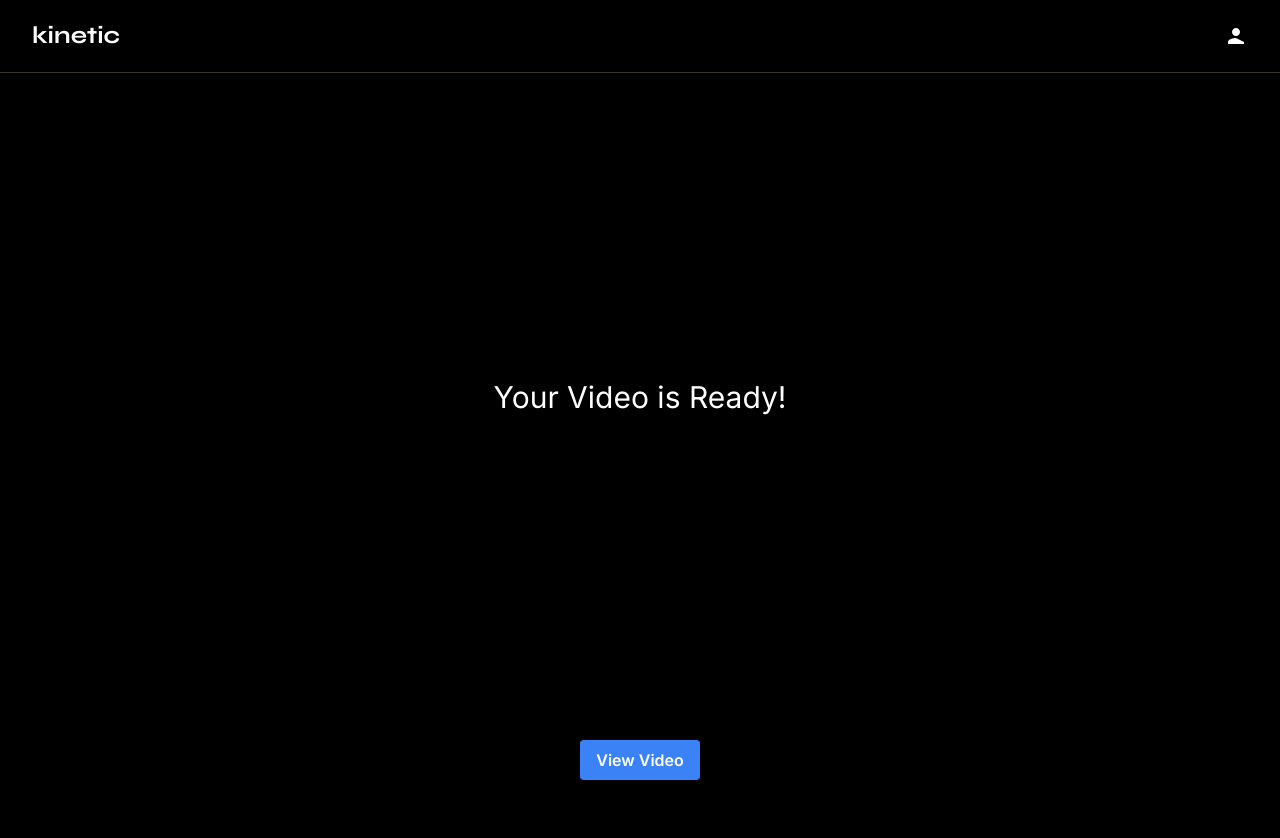
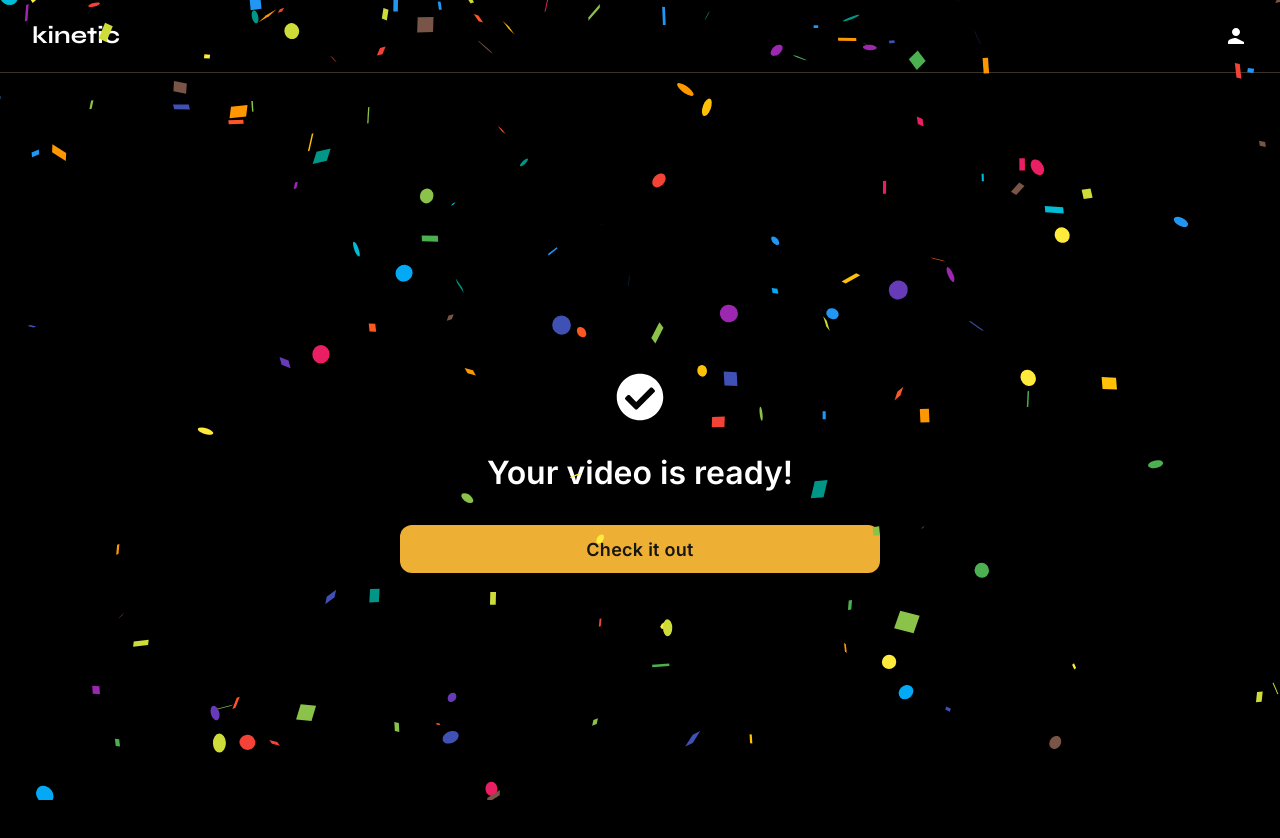
Before and after one commit to motino101/kineticwebsite, a Next.js app: page /video-showcase in a window 1280 px wide. Shown: the top 838 px of the page. Before the commit the page ends 800 px from the top, so only its background shows below. Built offline with nearby package versions, Linux system fonts and the light colour scheme.

Commit message:
ui polishes

```diff
--- a/package.json
+++ b/package.json
@@ -15,6 +15,7 @@
     "next": "15.1.6",
     "next-themes": "^0.4.4",
     "react": "^19.0.0",
+    "react-confetti": "^6.3.0",
     "react-dom": "^19.0.0",
     "react-icons": "^5.5.0"
   },
--- a/src/app/components/CreateVideoTitle.tsx
+++ /dev/null
@@ -1,11 +0,0 @@
-import React from 'react';
-
-const CreateVideoTitle: React.FC = () => {
-  return (
-    <div className="flex flex-wrap justify-between gap-3 p-4">
-      <p className="text-white tracking-light text-[32px] font-bold leading-tight min-w-72">Create Video</p>
-    </div>
-  );
-};
-
-export default CreateVideoTitle;
--- a/src/app/create-video/page.tsx
+++ b/src/app/create-video/page.tsx
@@ -75,7 +75,7 @@ const CreateVideo = () => {
 
           <div className="px-40 flex flex-1 justify-center py-5">
             <div className="layout-content-container flex flex-col w-[512px] max-w-[512px] py-5 max-w-[960px] flex-1">
-            <CreateVideoTitle />
+            <CreateVideoTitle title="Create Video" />
               <div className="flex flex-col gap-3 p-4">
                 <StepIndicator stepNumber={2} stepTitle="Choose Storyline" />
                 <ProgressBar progress={33} />
--- a/src/app/loading/page.tsx
+++ b/src/app/loading/page.tsx
@@ -35,11 +35,11 @@ const LoadingPage: React.FC = () => {
       <Header />
       <div className="flex flex-1 flex-col items-center justify-center bg-black text-white">
         <div className="flex flex-col items-center justify-center">
-          <h2 className="text-white tracking-light text-[28px] font-bold leading-tight px-4 text-center pb-3 pt-5">Your video is being created</h2>
+          {/* <h2 className="text-white tracking-light text-[28px] font-bold leading-tight px-4 text-center pb-3 pt-5">Your video is being created</h2> */}
           <div className="flex flex-col gap-3 p-4">
             <div className="flex gap-6 justify-between">
-              <p className="text-white text-base font-medium leading-normal">Video creation in progress</p>
-              <p className="text-white text-sm font-normal leading-normal">{progress}%</p>
+              <p className="text-white text-base font-medium b-roll-text leading-normal">Video creation in progress</p>
+              <p className="text-white text-sm font-normal b-roll-text leading-normal">{progress}%</p>
             </div>
             <div className="rounded bg-[#544b3b] w-full">
               <div className="h-2 rounded bg-white" style={{ width: `${progress}%`, transition: 'width 0.3s' }}></div>
--- a/src/app/step-three/page.tsx
+++ b/src/app/step-three/page.tsx
@@ -56,7 +56,7 @@ const StepThree = () => {
 
           <div className="px-40 flex flex-1 justify-center py-5">
             <div className="layout-content-container flex flex-col w-[512px] max-w-[512px] py-5 max-w-[960px] flex-1">
-            <CreateVideoTitle />
+            <CreateVideoTitle title="Create Video" />
               <div className="flex flex-col gap-3 p-4">
                 <StepIndicator stepNumber={3} stepTitle="Select music" />
                 <ProgressBar progress={75} />
--- a/src/app/upload-footage/page.tsx
+++ b/src/app/upload-footage/page.tsx
@@ -48,7 +48,7 @@ const UploadFootage: React.FC = () => {
 
           <div className="px-40 flex flex-1 justify-center py-5">
             <div className="layout-content-container flex flex-col w-[512px] max-w-[512px] py-5 max-w-[960px] flex-1">
-            <CreateVideoTitle />
+            <CreateVideoTitle title="Create Video" />
               <div className="flex flex-col gap-3 p-4">
                 <StepIndicator stepNumber={1} stepTitle="Upload Footage" />
                 <ProgressBar progress={33} />
--- a/src/app/video-showcase/page.tsx
+++ b/src/app/video-showcase/page.tsx
@@ -1,25 +1,37 @@
-"use client";
-
+"use client"
 import React from 'react';
+import { useState } from 'react';
 import Header from '../components/Header';
 import { useRouter } from 'next/navigation';
+import { CreateVideoTitle } from '../../components/CreateVideoHeader';
+import Confetti from 'react-confetti';
+import { FaCheckCircle } from 'react-icons/fa';
 
-const VideoShowcase: React.FC = () => {
+const VideoShowcase = () => {
   const router = useRouter();
+  const [windowDimensions, setWindowDimensions] = useState({ width: window.innerWidth, height: window.innerHeight });
+
+  const handleContinue = () => {
+    router.push('/captions');
+  };
 
   return (
-    <div className="min-h-screen flex flex-col">
+    <div className="flex flex-col items-center justify-center">
       <Header />
-      <div className="flex-1 flex items-center justify-center">
-        <h1 className="text-white text-3xl">Your Video is Ready!</h1>
-      </div>
-      <div className="flex justify-center py-5">
-        <button
-          onClick={() => router.push('/captions')}
-          className="bg-blue-500 hover:bg-blue-700 text-white font-bold py-2 px-4 rounded"
-        >
-          View Video
-        </button>
+      <Confetti width={windowDimensions.width} height={windowDimensions.height} />
+      <div className="min-h-screen flex items-center justify-center">
+        <div className="layout-content-container flex flex-col w-[512px] max-w-[512px] py-5 max-w-[960px] flex-1 items-center justify-center">
+          <FaCheckCircle className="text-white text-5xl mb-4" />
+          <CreateVideoTitle title="Your video is ready!" />
+          <div className="flex justify-center mt-4 w-full">
+            <button
+              onClick={handleContinue}
+              className="flex w-full max-w-[480px] cursor-pointer items-center justify-center overflow-hidden rounded-xl h-12 px-6 bg-[#edaf34] text-[#181611] text-lg font-bold leading-normal tracking-[0.015em]"
+            >
+              Check it out
+            </button>
+          </div>
+        </div>
       </div>
     </div>
   );
--- a/src/components/CreateVideoHeader.tsx
+++ b/src/components/CreateVideoHeader.tsx
@@ -23,10 +23,10 @@ const BackButton: React.FC = () => {
 };
 
 // Create Video Title Component
-const CreateVideoTitle: React.FC = () => {
+const CreateVideoTitle: React.FC<{ title: string }> = ({ title }) => {
   return (
     <div className="flex flex-wrap justify-between gap-3 p-4">
-      <p className="text-white tracking-light text-[32px] font-bold leading-tight min-w-72">Create Video</p>
+      <p className="text-white tracking-light text-[32px] font-bold leading-tight min-w-72">{title}</p>
     </div>
   );
 };
```
Also changed, not shown: 1 other file (tests, documents, lock files or other folders).
